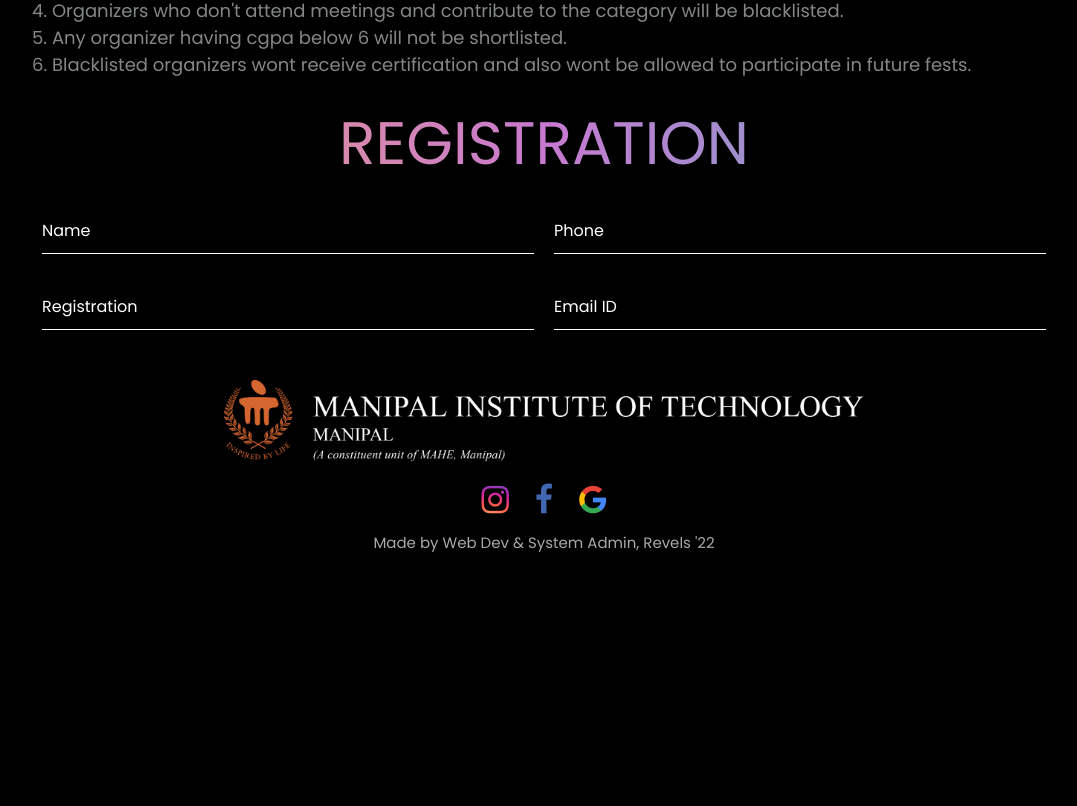
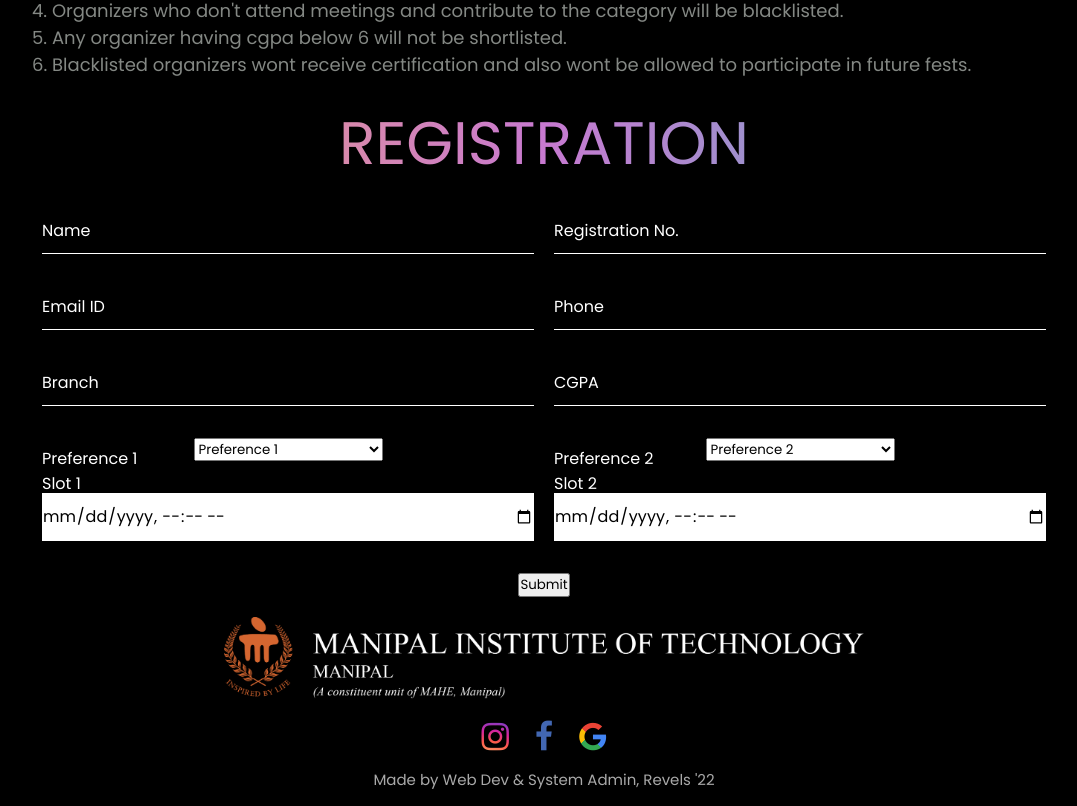
Before and after one commit to RheaAdh/Revels-Organizer-Recruitment-Portal, a React (Create React App) app in the folder client/: page / in a window 1280 px wide. Shown: the part 791-1597 px from the top of the page, without its empty margins (96-1173 px from the left). Before the commit the page ends 1360 px from the top, so only its background shows below. Built offline with nearby package versions, Linux system fonts and the light colour scheme.

Commit message:
fields added

```diff
--- a/client/package.json
+++ b/client/package.json
@@ -6,6 +6,7 @@
     "@testing-library/jest-dom": "^5.16.1",
     "@testing-library/react": "^12.1.2",
     "@testing-library/user-event": "^13.5.0",
+    "axios": "^0.24.0",
     "react": "^17.0.2",
     "react-dom": "^17.0.2",
     "react-elastic-carousel": "^0.11.5",
--- a/client/public/index.html
+++ b/client/public/index.html
@@ -10,10 +10,16 @@
       content="Web site created using create-react-app"
     />
     <link rel="apple-touch-icon" href="%PUBLIC_URL%/logo192.png" />
-    <link rel="stylesheet" href="https://cdnjs.cloudflare.com/ajax/libs/font-awesome/4.7.0/css/font-awesome.min.css">
-    <link rel="preconnect" href="https://fonts.googleapis.com">
-    <link rel="preconnect" href="https://fonts.gstatic.com" crossorigin>
-    <link href="https://fonts.googleapis.com/css2?family=Poppins:wght@100;200;300;400;600;700&display=swap" rel="stylesheet">
+    <link
+      rel="stylesheet"
+      href="https://cdnjs.cloudflare.com/ajax/libs/font-awesome/4.7.0/css/font-awesome.min.css"
+    />
+    <link rel="preconnect" href="https://fonts.googleapis.com" />
+    <link rel="preconnect" href="https://fonts.gstatic.com" crossorigin />
+    <link
+      href="https://fonts.googleapis.com/css2?family=Poppins:wght@100;200;300;400;600;700&display=swap"
+      rel="stylesheet"
+    />
     <!--
       manifest.json provides metadata used when your web app is installed on a
       user's mobile device or desktop. See https://developers.google.com/web/fundamentals/web-app-manifest/
@@ -28,7 +34,7 @@
       work correctly both with client-side routing and a non-root public URL.
       Learn how to configure a non-root public URL by running `npm run build`.
     -->
-    <title>React App</title>
+    <title>Organizer Portal</title>
   </head>
   <body>
     <noscript>You need to enable JavaScript to run this app.</noscript>
--- a/client/src/components/Form.js
+++ b/client/src/components/Form.js
@@ -1,6 +1,40 @@
-import React from "react";
+import React, { useState } from "react";
+import axios from "axios";
 
 function Form() {
+  const handleSubmit = (e) => {
+    e.preventDefault();
+    axios({
+      method: "post",
+      url: "http://localhost:5000/register",
+      data: {
+        name,
+        registration_no,
+        email,
+        phone,
+        branch,
+        cgpa,
+        pref_1,
+        pref_2,
+        slot_1,
+        slot_2,
+      },
+    }).then((response) => {
+      console.log(response.msg);
+      alert(response.msg);
+    });
+  };
+  const [name, setName] = useState("");
+  const [registration_no, setRegistration_no] = useState("");
+  const [email, setEmail] = useState("");
+  const [phone, setPhone] = useState("");
+  const [branch, setBranch] = useState("");
+  const [cgpa, setCgpa] = useState("");
+  const [pref_1, setPref_1] = useState("Preference 1");
+  const [pref_2, setPref_2] = useState("Preference 2");
+  const [slot_1, setSlot_1] = useState("");
+  const [slot_2, setSlot_2] = useState("");
+
   const fields = (
     <div class="user-box">
       <input type="text" name="" required="" />
@@ -12,24 +46,136 @@
     <form className="login-form">
       <div className="row">
         <div class="user-box">
-          <input type="text" name="" required="" />
+          <input
+            type="text"
+            name=""
+            required=""
+            onChange={(e) => setName(e.target.value)}
+          />
           <label>Name</label>
         </div>
         <div class="user-box">
-          <input type="text" name="" required="" />
+          <input
+            type="text"
+            name=""
+            required=""
+            onChange={(e) => setRegistration_no(e.target.value)}
+          />
+          <label>Registration No.</label>
+        </div>
+      </div>
+      <div className="row">
+        <div class="user-box">
+          <input
+            type="text"
+            name=""
+            required=""
+            onChange={(e) => setEmail(e.target.value)}
+          />
+          <label>Email ID</label>
+        </div>
+        <div class="user-box">
+          <input
+            type="text"
+            name=""
+            required=""
+            onChange={(e) => setPhone(e.target.value)}
+          />
           <label>Phone</label>
         </div>
       </div>
       <div className="row">
         <div class="user-box">
-          <input type="text" name="" required="" />
-          <label>Registration</label>
+          <input
+            type="text"
+            name=""
+            required=""
+            onChange={(e) => setBranch(e.target.value)}
+          />
+          <label>Branch</label>
         </div>
         <div class="user-box">
-          <input type="text" name="" required="" />
-          <label>Email ID</label>
+          <input
+            type="text"
+            name=""
+            required=""
+            onChange={(e) => setCgpa(e.target.value)}
+          />
+          <label>CGPA</label>
         </div>
       </div>
+      <div className="row">
+        <div class="user-box">
+          <label>Preference 1</label>
+          <select
+            id="cars"
+            name="cars"
+            onChange={(e) => setPref_1(e.target.value)}
+          >
+            <option value="volvo">Preference 1</option>
+            <option value="volvo">Proshow</option>
+            <option value="saab">Social Media</option>
+            <option value="audi">Graphics</option>
+            <option value="fiat"> Sponsorship</option>
+            <option value="audi">Publicity and Printing</option>
+            <option value="volvo">Logistics</option>
+            <option value="saab">Operations</option>
+            <option value="audi">Outstation management</option>
+            <option value="fiat"> App Development</option>
+            <option value="audi">System admin and Web</option>
+          </select>
+        </div>
+        <div class="user-box">
+          <label>Preference 2</label>
+          <select
+            id="cars"
+            name="cars"
+            onChange={(e) => setPref_2(e.target.value)}
+          >
+            <option value="volvo">Preference 2</option>
+            <option value="volvo">Proshow</option>
+            <option value="saab">Social Media</option>
+            <option value="audi">Graphics</option>
+            <option value="fiat"> Sponsorship</option>
+            <option value="audi">Publicity and Printing</option>
+            <option value="volvo">Logistics</option>
+            <option value="saab">Operations</option>
+            <option value="audi">Outstation management</option>
+            <option value="fiat"> App Development</option>
+            <option value="audi">System admin and Web</option>
+          </select>
+        </div>
+      </div>
+
+      <div className="row">
+        <div class="user-box">
+          <label>Slot 1</label>
+          <input
+            type="datetime-local"
+            style={{
+              backgroundColor: "white",
+              color: "black",
+              marginTop: "2rem",
+            }}
+            onChange={(e) => setSlot_1(e.target.value)}
+          ></input>
+        </div>
+        <div class="user-box">
+          <div>
+            <label>Slot 2</label>
+            <input
+              type="datetime-local"
+              style={{
+                backgroundColor: "white",
+                color: "black",
+                marginTop: "2rem",
+              }}
+              onChange={(e) => setSlot_2(e.target.value)}
+            ></input>
+          </div>
+        </div>
+      </div>
+      <input type="submit" onClick={handleSubmit}></input>
     </form>
   );
 }
```
Also changed, not shown: 1 other file (tests, documents, lock files or other folders).
